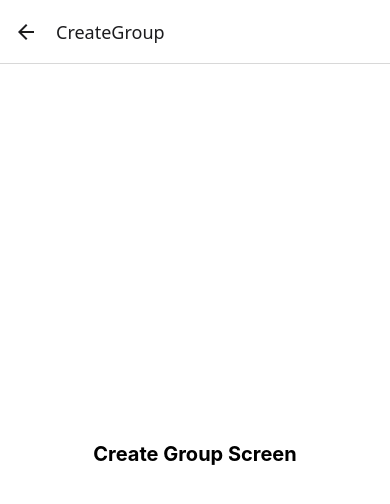
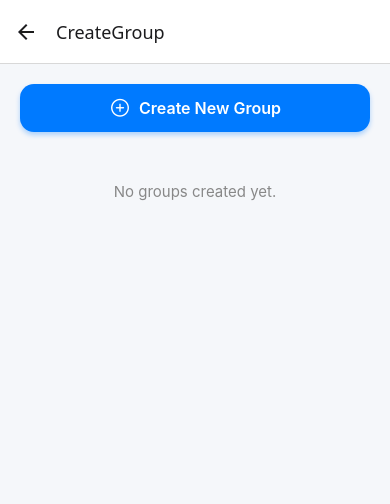
Before and after one commit to Kaiomomo/IndulgeApp, a React Native app: screen /CreateGroup in a window 390 px wide. Shown: the top 504 px of the page. Built offline with nearby package versions, Linux system fonts and the light colour scheme; no server answers.

Commit message:
Updated CreateGroup component with auth listener, fixed delete, and Firestore fetch logic

```diff
--- a/FirebaseConfig.js
+++ b/FirebaseConfig.js
@@ -1,7 +1,8 @@
 // FirebaseConfig.js
 import { initializeApp } from "firebase/app";
 import { initializeAuth, getReactNativePersistence } from "firebase/auth";
-import ReactNativeAsyncStorage from '@react-native-async-storage/async-storage';
+import { getFirestore } from "firebase/firestore";
+import AsyncStorage from "@react-native-async-storage/async-storage";
 
 const firebaseConfig = {
   apiKey: "AIzaSyDPfwkvJVMaqYiIQ99LBwvO-0qm_4BZytw",
@@ -15,7 +16,9 @@ const firebaseConfig = {
 const app = initializeApp(firebaseConfig);
 
 const auth = initializeAuth(app, {
-  persistence: getReactNativePersistence(ReactNativeAsyncStorage)
+  persistence: getReactNativePersistence(AsyncStorage),
 });
 
-export { app, auth };
+const db = getFirestore(app);
+
+export { app, auth, db };
--- a/package.json
+++ b/package.json
@@ -21,10 +21,12 @@
     "react-native-gesture-handler": "~2.24.0",
     "react-native-reanimated": "~3.17.4",
     "react-native-safe-area-context": "^5.4.0",
-    "react-native-screens": "~4.11.1"
+    "react-native-screens": "~4.11.1",
+    "react-native-vector-icons": "^10.3.0"
   },
   "devDependencies": {
-    "@babel/core": "^7.20.0"
+    "@babel/core": "^7.20.0",
+    "@react-native-community/cli": "^19.1.1"
   },
   "private": true
 }
--- a/screens/CreateGroup.js
+++ b/screens/CreateGroup.js
@@ -1,10 +1,202 @@
-import React from 'react';
-import { View, Text, StyleSheet } from 'react-native';
+import React, { useState, useEffect } from 'react';
+import { View, Text, StyleSheet, TouchableOpacity, FlatList, Alert, ActivityIndicator, Modal, TextInput } from 'react-native';
+import Ionicons from 'react-native-vector-icons/Ionicons';
+import { collection, addDoc, getDocs, query, where, orderBy, deleteDoc, doc } from 'firebase/firestore';
+import { db, auth } from '../FirebaseConfig';
+import { onAuthStateChanged } from 'firebase/auth';
+
+const generateGroupCode = () => {
+  const chars = 'ABCDEFGHIJKLMNOPQRSTUVWXYZ0123456789';
+  return Array.from({ length: 6 }, () => chars[Math.floor(Math.random() * chars.length)]).join('');
+};
 
 const CreateGroup = () => {
+  const [groups, setGroups] = useState([]);
+  const [loading, setLoading] = useState(true);
+
+  const [modalVisible, setModalVisible] = useState(false);
+  const [groupName, setGroupName] = useState('');
+  const [members, setMembers] = useState('');
+  const [groupCode, setGroupCode] = useState('');
+  const [currentUser, setCurrentUser] = useState(null);
+
+  // Fetch groups for the current user
+  const fetchGroups = async (uid) => {
+    if (!uid) return;
+    setLoading(true);
+    try {
+      const q = query(
+        collection(db, 'groups'),
+        where('ownerId', '==', uid),
+        orderBy('createdAt', 'desc')
+      );
+      const querySnapshot = await getDocs(q);
+      const fetchedGroups = querySnapshot.docs.map(doc => ({
+        id: doc.id,
+        ...doc.data()
+      }));
+      setGroups(fetchedGroups);
+    } catch (error) {
+      console.error('Error fetching groups: ', error);
+      Alert.alert('Error', 'Could not load groups.');
+    }
+    setLoading(false);
+  };
+
+  const openCreateModal = () => {
+    if (groups.length >= 3) {
+      Alert.alert('Limit Reached', 'You can only create up to 3 groups.');
+      return;
+    }
+    setGroupCode(generateGroupCode());
+    setGroupName('');
+    setMembers('');
+    setModalVisible(true);
+  };
+
+  // Delete group
+  const handleDeleteGroup = async (groupId) => {
+    try {
+      if (!currentUser) {
+        throw new Error("User must be signed in to delete groups.");
+      }
+
+      const groupRef = doc(db, "groups", groupId);
+      await deleteDoc(groupRef);
+
+      console.log("Group deleted");
+      fetchGroups(currentUser.uid);
+    } catch (error) {
+      console.error("Error deleting group:", error);
+      Alert.alert("Error", "Could not delete group.");
+    }
+  };
+
+  // Save group
+  const handleSaveGroup = async () => {
+    if (!groupName.trim()) {
+      Alert.alert('Validation', 'Please enter a group name.');
+      return;
+    }
+    try {
+      const memberList = members
+        .split(',')
+        .map(m => m.trim())
+        .filter(m => m);
+
+      const newGroup = {
+        code: groupCode,
+        name: groupName.trim(),
+        members: memberList,
+        ownerId: currentUser.uid,
+        createdAt: new Date()
+      };
+      await addDoc(collection(db, 'groups'), newGroup);
+      setModalVisible(false);
+      fetchGroups(currentUser.uid); // refresh list
+    } catch (error) {
+      console.error('Error creating group: ', error);
+      Alert.alert('Error', 'Could not create group.');
+    }
+  };
+
+  // Watch auth state
+  useEffect(() => {
+    const unsubscribe = onAuthStateChanged(auth, (user) => {
+      setCurrentUser(user);
+      if (user) {
+        fetchGroups(user.uid);
+      } else {
+        setGroups([]);
+        setLoading(false);
+      }
+    });
+
+    return () => unsubscribe();
+  }, []);
+
+  const renderGroupCard = ({ item }) => (
+    <View style={styles.card}>
+      <Ionicons name="people-circle-outline" size={40} color="#007AFF" />
+      <View style={{ flex: 1 }}>
+        <Text style={styles.cardTitle}>{item.name || 'Group'}</Text>
+        <Text style={styles.cardCode}>{item.code}</Text>
+      </View>
+
+      <TouchableOpacity
+        style={styles.deleteButton}
+        onPress={() =>
+          Alert.alert(
+            "Delete Group",
+            `Are you sure you want to delete "${item.name}"?`,
+            [
+              { text: "Cancel", style: "cancel" },
+              { text: "Delete", style: "destructive", onPress: () => handleDeleteGroup(item.id) }
+            ]
+          )
+        }
+      >
+        <Ionicons name="trash-outline" size={24} color="#FF3B30" />
+      </TouchableOpacity>
+    </View>
+  );
+
   return (
     <View style={styles.container}>
-      <Text style={styles.text}>Create Group Screen</Text>
+      {/* Create Group Button */}
+      <TouchableOpacity style={styles.createButton} onPress={openCreateModal}>
+        <Ionicons name="add-circle-outline" size={22} color="#fff" />
+        <Text style={styles.createButtonText}>Create New Group</Text>
+      </TouchableOpacity>
+
+      {/* Groups List */}
+      {loading ? (
+        <ActivityIndicator size="large" color="#007AFF" style={{ marginTop: 30 }} />
+      ) : groups.length === 0 ? (
+        <Text style={styles.emptyText}>No groups created yet.</Text>
+      ) : (
+        <FlatList
+          data={groups}
+          keyExtractor={(item) => item.id}
+          renderItem={renderGroupCard}
+          contentContainerStyle={styles.listContainer}
+          showsVerticalScrollIndicator={false}
+        />
+      )}
+
+      {/* Create Group Modal */}
+      <Modal visible={modalVisible} animationType="slide" transparent>
+        <View style={styles.modalOverlay}>
+          <View style={styles.modalContent}>
+            <Text style={styles.modalTitle}>Create New Group</Text>
+
+            <TextInput
+              placeholder="Group Name"
+              style={styles.input}
+              value={groupName}
+              onChangeText={setGroupName}
+            />
+
+            <TextInput
+              placeholder="Members (comma separated)"
+              style={styles.input}
+              value={members}
+              onChangeText={setMembers}
+            />
+
+            <Text style={styles.groupCodeLabel}>Group Code: {groupCode}</Text>
+
+            <View style={styles.modalButtons}>
+              <TouchableOpacity style={styles.cancelButton} onPress={() => setModalVisible(false)}>
+                <Text style={styles.cancelButtonText}>Cancel</Text>
+              </TouchableOpacity>
+              <TouchableOpacity style={styles.saveButton} onPress={handleSaveGroup}>
+                <Text style={styles.saveButtonText}>Save</Text>
+              </TouchableOpacity>
+            </View>
+          </View>
+        </View>
+      </Modal>
     </View>
   );
 };
@@ -14,12 +206,124 @@ export default CreateGroup;
 const styles = StyleSheet.create({
   container: {
     flex: 1,
+    backgroundColor: '#F5F7FA',
+    padding: 20,
+  },
+  createButton: {
+    flexDirection: 'row',
+    backgroundColor: '#007AFF',
+    paddingVertical: 12,
+    paddingHorizontal: 20,
+    borderRadius: 14,
+    alignItems: 'center',
+    justifyContent: 'center',
+    marginBottom: 20,
+    shadowColor: '#007AFF',
+    shadowOpacity: 0.3,
+    shadowRadius: 5,
+    shadowOffset: { width: 0, height: 3 },
+    elevation: 3,
+  },
+  createButtonText: {
+    color: '#fff',
+    fontSize: 16,
+    fontWeight: '600',
+    marginLeft: 8,
+  },
+  emptyText: {
+    textAlign: 'center',
+    color: '#888',
+    marginTop: 30,
+    fontSize: 15,
+  },
+  listContainer: {
+    paddingBottom: 20,
+  },
+  card: {
+    flexDirection: 'row',
+    backgroundColor: '#fff',
+    borderRadius: 14,
+    padding: 16,
+    marginBottom: 15,
+    alignItems: 'center',
+    shadowColor: '#000',
+    shadowOpacity: 0.05,
+    shadowRadius: 8,
+    shadowOffset: { width: 0, height: 4 },
+    elevation: 2,
+  },
+  cardTitle: {
+    fontSize: 14,
+    fontWeight: '600',
+    color: '#8E8E93',
+  },
+  cardCode: {
+    fontSize: 20,
+    fontWeight: '700',
+    color: '#111',
+    marginTop: 4,
+  },
+  modalOverlay: {
+    flex: 1,
+    backgroundColor: 'rgba(0,0,0,0.4)',
+    justifyContent: 'center',
+    paddingHorizontal: 20,
+  },
+  modalContent: {
+    backgroundColor: '#fff',
+    borderRadius: 14,
+    padding: 20,
+    shadowColor: '#000',
+    shadowOpacity: 0.25,
+    shadowRadius: 8,
+    shadowOffset: { width: 0, height: 2 },
+    elevation: 5,
+  },
+  modalTitle: {
+    fontSize: 18,
+    fontWeight: '700',
+    marginBottom: 15,
+    color: '#111',
+  },
+  input: {
+    backgroundColor: '#F0F0F0',
+    borderRadius: 10,
+    padding: 10,
+    marginBottom: 12,
+  },
+  groupCodeLabel: {
+    fontSize: 16,
+    fontWeight: '600',
+    color: '#007AFF',
+    marginBottom: 15,
+  },
+  modalButtons: {
+    flexDirection: 'row',
+    justifyContent: 'flex-end',
+  },
+  deleteButton: {
+    padding: 8,
+    borderRadius: 8,
+    backgroundColor: '#FDECEC',
     justifyContent: 'center',
     alignItems: 'center',
-    backgroundColor: '#fff',
   },
-  text: {
-    fontSize: 20,
-    fontWeight: 'bold',
+  cancelButton: {
+    marginRight: 10,
+  },
+  cancelButtonText: {
+    color: '#888',
+    fontSize: 16,
+  },
+  saveButton: {
+    backgroundColor: '#007AFF',
+    paddingVertical: 8,
+    paddingHorizontal: 16,
+    borderRadius: 10,
+  },
+  saveButtonText: {
+    color: '#fff',
+    fontSize: 16,
+    fontWeight: '600',
   },
 });
```
Also changed, not shown: 3 other files (tests, documents, lock files or other folders).
